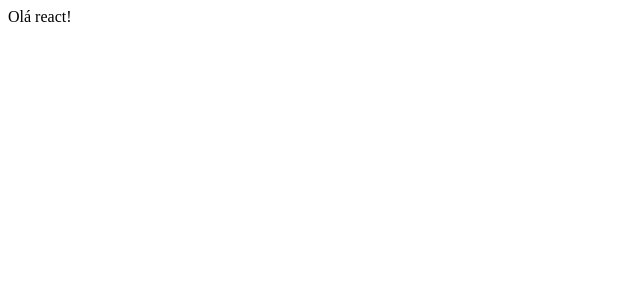
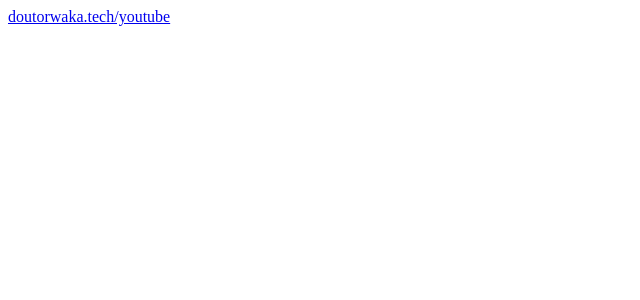
Before and after one commit to doutorwaka/gerenciador-filmes-react, a React (Create React App) app: page / in a window 1280 px wide. Shown: the top 300 px of the page, without its empty margins (0-640 px from the left). Built offline with nearby package versions, Linux system fonts and the light colour scheme.

Commit message:
Criacao do componente da topbar

```diff
--- a/src/App.jsx
+++ b/src/App.jsx
@@ -1,8 +1,11 @@
+import { Topbar } from "./components/topbar";
+
+
 function App() {
   return (
-    <div className="App">
-      Olá react!
-    </div>
+    <>
+      <Topbar/>
+    </>
   );
 }
 
--- /dev/null
+++ b/src/components/topbar/index.jsx
@@ -0,0 +1,9 @@
+import "./style.css";
+
+export function Topbar(){
+    return(
+        <div>
+            <a href="http://doutorwaka.tech/youtube">doutorwaka.tech/youtube</a>
+        </div>
+    );
+}
```
Also changed, not shown: src/components/topbar/style.css (added).
